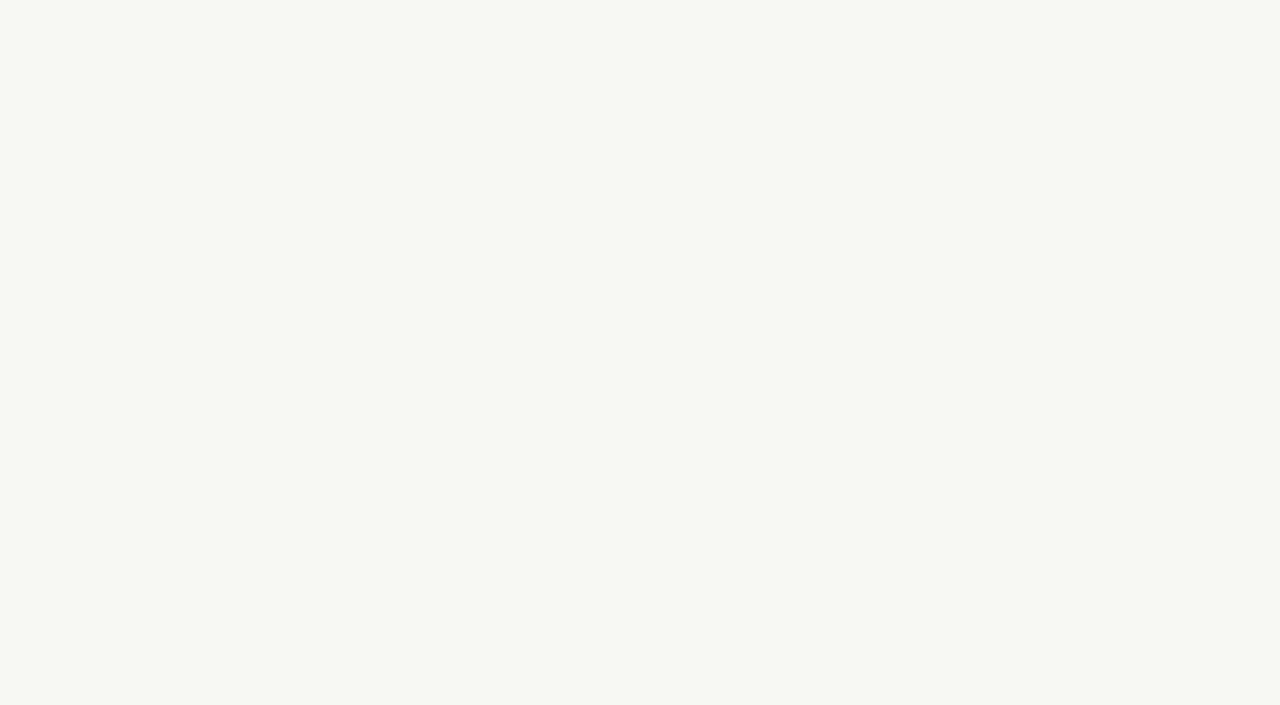
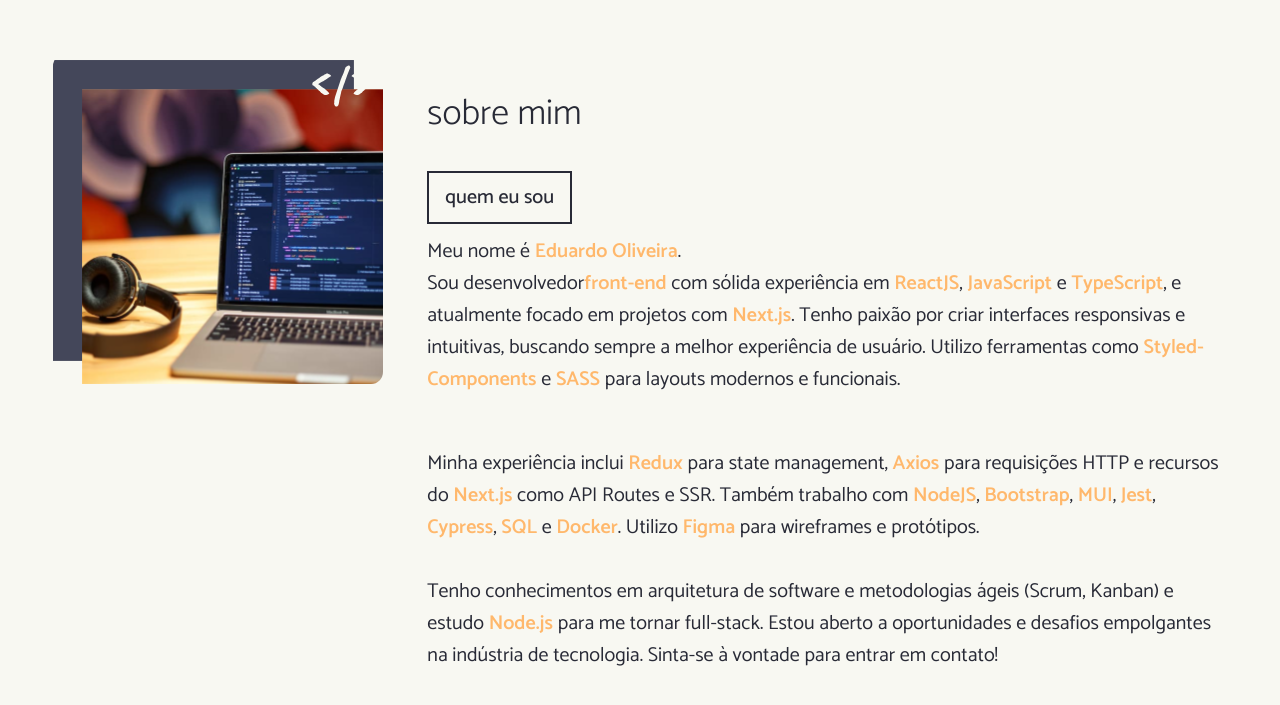
Before and after one commit to eosantos/portifolio-3.0, a Next.js app: page / in a window 1280 px wide. Shown: the part 723-1428 px from the top of the page. Before the commit the page ends 800 px from the top, so only its background shows below. Built offline with nearby package versions, Linux system fonts and the light colour scheme.

Commit message:
feat: feito a criação da section about.

```diff
--- a/src/app/page.tsx
+++ b/src/app/page.tsx
@@ -1,5 +1,6 @@
 'use client';
 
+import Sobre from '@/sections/Sobre';
 import Home from 'sections/Home';
 import { useTheme } from '../providers/theme-provider';
 
@@ -12,6 +13,8 @@ export default function App() {
         Mudar para modo {isDark ? 'escuro' : 'claro'}
       </button>
       <Home />
+      <Sobre />
+      {/* You can add more sections here as needed */}
     </main>
   );
 }
--- a/src/sections/Sobre/index.tsx
+++ b/src/sections/Sobre/index.tsx
@@ -0,0 +1,120 @@
+// src/sections/About/index.tsx
+'use client';
+
+import { media } from '@/styles/media';
+import Image from 'next/image';
+import styled from 'styled-components';
+
+const Section = styled.section`
+  padding: 6rem 2rem;
+  display: flex;
+  flex-direction: column;
+  align-items: center;
+  gap: 2rem;
+
+  ${media.greaterThan('lg')} {
+    flex-direction: row;
+    text-align: left;
+    justify-content: space-evenly;
+    align-items: flex-start;
+  }
+`;
+
+const Photo = styled.div`
+  flex-shrink: 0;
+  width: 330px;
+  height: 330px;
+  border-radius: 12px;
+  overflow: hidden;
+
+  img {
+    width: 100%;
+    height: 100%;
+    object-fit: cover;
+  }
+`;
+
+const Content = styled.div`
+  max-width: 800px;
+
+  h2 {
+    font-size: 2.25rem; /* 36px */
+    font-weight: 300;
+    margin-bottom: 1rem;
+    color: ${({ theme }) => theme.text};
+  }
+
+  .subtitle-wrapper {
+    position: relative;
+    margin-bottom: 1.5rem;
+  }
+
+  .subtitle {
+    display: inline-block;
+    font-size: 1.25rem;
+    font-weight: 500;
+    padding: 0.5rem 1rem;
+    background: ${({ theme }) => theme.background};
+    border: 2px solid ${({ theme }) => theme.text};
+    position: relative;
+    top: 0.75rem; /* faz o “overflow” para baixo */
+  }
+
+  p {
+    font-size: 1.25rem; /* 20px */
+    line-height: 1.6;
+    color: ${({ theme }) => theme.text};
+
+    strong {
+      color: ${({ theme }) => theme.orange};
+      font-weight: 600;
+    }
+  }
+`;
+
+export default function AboutSection() {
+  return (
+    <Section id="sobre">
+      <Photo>
+        <Image src="/assets/sobre.svg" alt="Eduardo" width={330} height={330} />
+      </Photo>
+
+      <Content>
+        <h2>sobre mim</h2>
+
+        <div className="subtitle-wrapper">
+          <span className="subtitle">quem eu sou</span>
+        </div>
+
+        <p>
+          Meu nome é <strong>Eduardo Oliveira</strong>. <br />
+          Sou desenvolvedor
+          <strong>front-end</strong> com sólida experiência em{' '}
+          <strong>ReactJS</strong>, <strong>JavaScript</strong> e{' '}
+          <strong>TypeScript</strong>, e atualmente focado em projetos com{' '}
+          <strong>Next.js</strong>. Tenho paixão por criar interfaces
+          responsivas e intuitivas, buscando sempre a melhor experiência de
+          usuário. Utilizo ferramentas como <strong>Styled-Components</strong> e{' '}
+          <strong>SASS</strong> para layouts modernos e funcionais.
+          <br />
+          <br />
+        </p>
+        <p>
+          Minha experiência inclui <strong>Redux</strong> para state management,
+          <strong> Axios</strong> para requisições HTTP e recursos do{' '}
+          <strong>Next.js</strong> como API Routes e SSR. Também trabalho com{' '}
+          <strong>NodeJS</strong>, <strong>Bootstrap</strong>,{' '}
+          <strong>MUI</strong>, <strong>Jest</strong>, <strong>Cypress</strong>,{' '}
+          <strong>SQL</strong> e <strong>Docker</strong>. Utilizo{' '}
+          <strong>Figma</strong> para wireframes e protótipos.
+          <br />
+          <br />
+          Tenho conhecimentos em arquitetura de software e metodologias ágeis
+          (Scrum, Kanban) e estudo <strong>Node.js</strong> para me tornar
+          full-stack. Estou aberto a oportunidades e desafios empolgantes na
+          indústria de tecnologia. Sinta-se à vontade para entrar em contato!
+        </p>
+      </Content>
+    </Section>
+  );
+}
```
Also changed, not shown: public/assets/sobre.svg (added).
